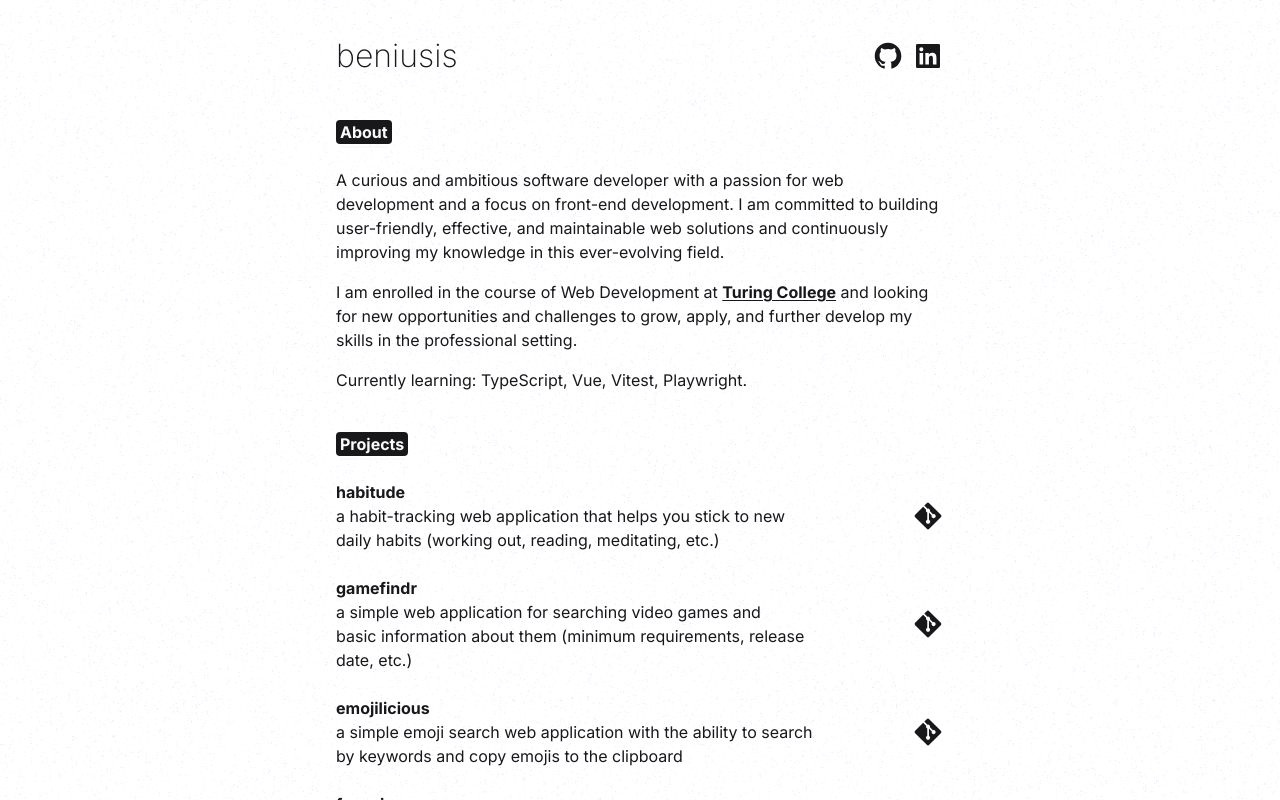
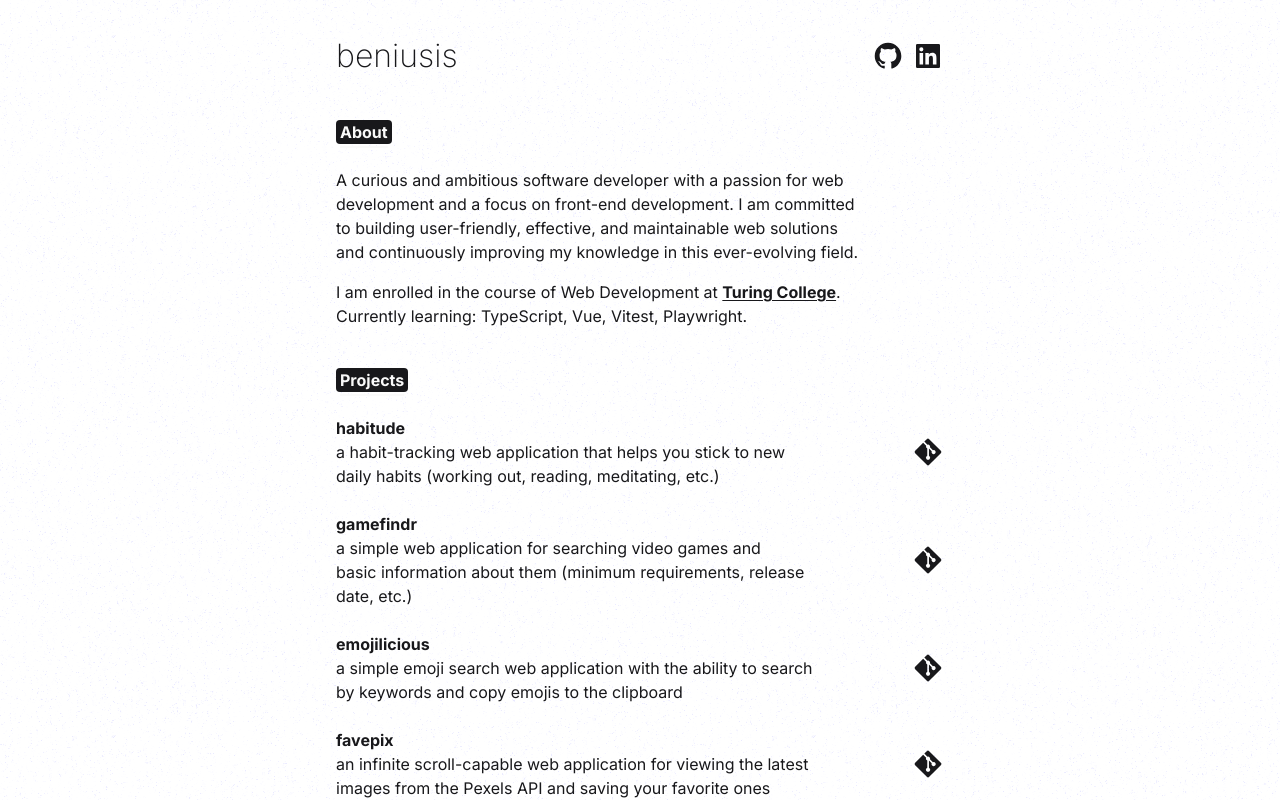
Before and after one commit to beniusis/beniusis.github.io, a React (Vite) app: page / in a window 1280 px wide. Shown: the top 800 px of the page. Built offline with nearby package versions, Linux system fonts and the light colour scheme.

Commit message:
chore: change about section text

```diff
--- a/src/components/About/index.jsx
+++ b/src/components/About/index.jsx
@@ -8,7 +8,7 @@ export const About = () => {
     <div className="flex flex-col items-start justify-center gap-6">
       <Heading>About</Heading>
 
-      <div className="flex flex-col gap-4 text-pretty text-left text-base font-normal text-zinc-900 xs:text-sm">
+      <div className="flex flex-col gap-4 text-balance text-left text-base font-normal text-zinc-900 xs:text-sm">
         <p>
           A curious and ambitious software developer with a passion for web development and a focus
           on front-end development. I am committed to building user-friendly, effective, and
@@ -17,11 +17,10 @@ export const About = () => {
         </p>
         <p>
           I am enrolled in the course of Web Development at{' '}
-          <Link href="https://www.turingcollege.com">Turing College</Link> and looking for new
-          opportunities and challenges to grow, apply, and further develop my skills in the
-          professional setting.
+          <Link href="https://www.turingcollege.com">Turing College</Link>.
+          <br />
+          Currently learning: {CURRENTLY_LEARNING.join(', ')}.
         </p>
-        <p>Currently learning: {CURRENTLY_LEARNING.join(', ')}.</p>
       </div>
     </div>
   );
```
